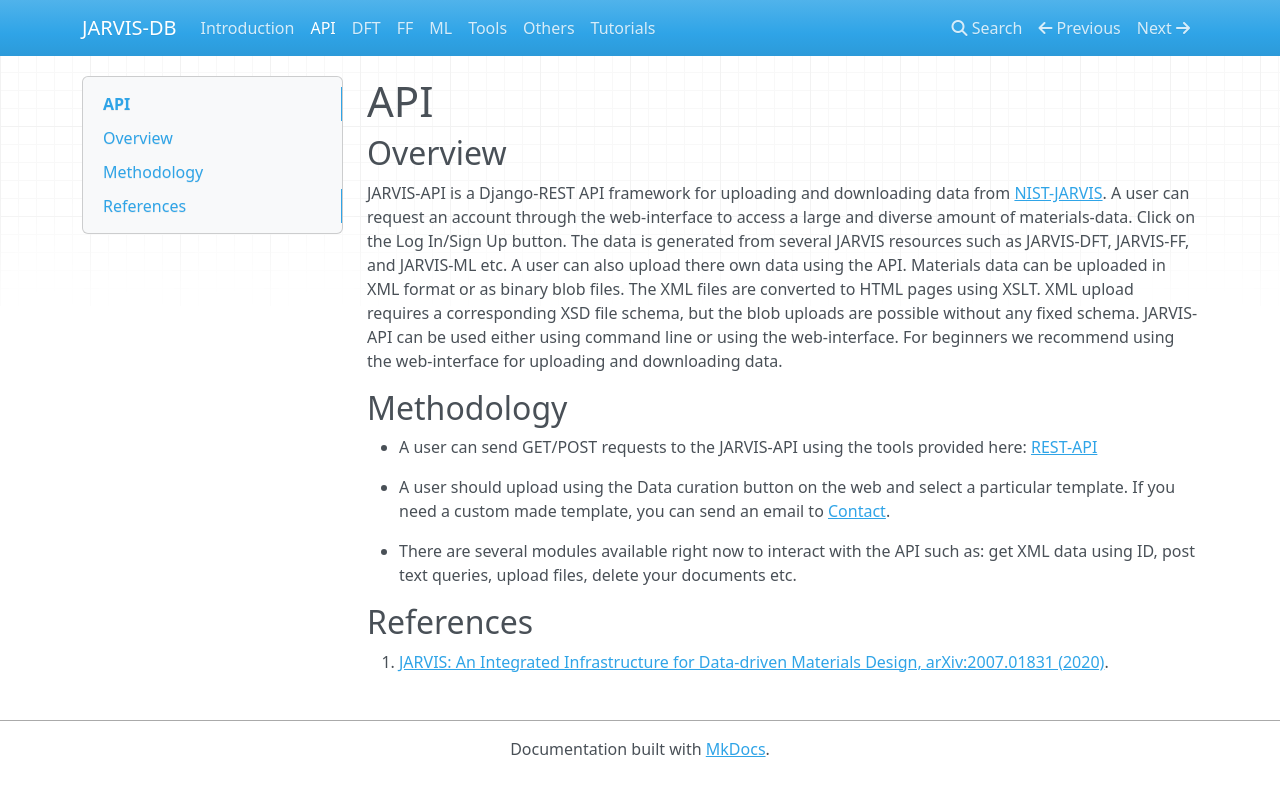
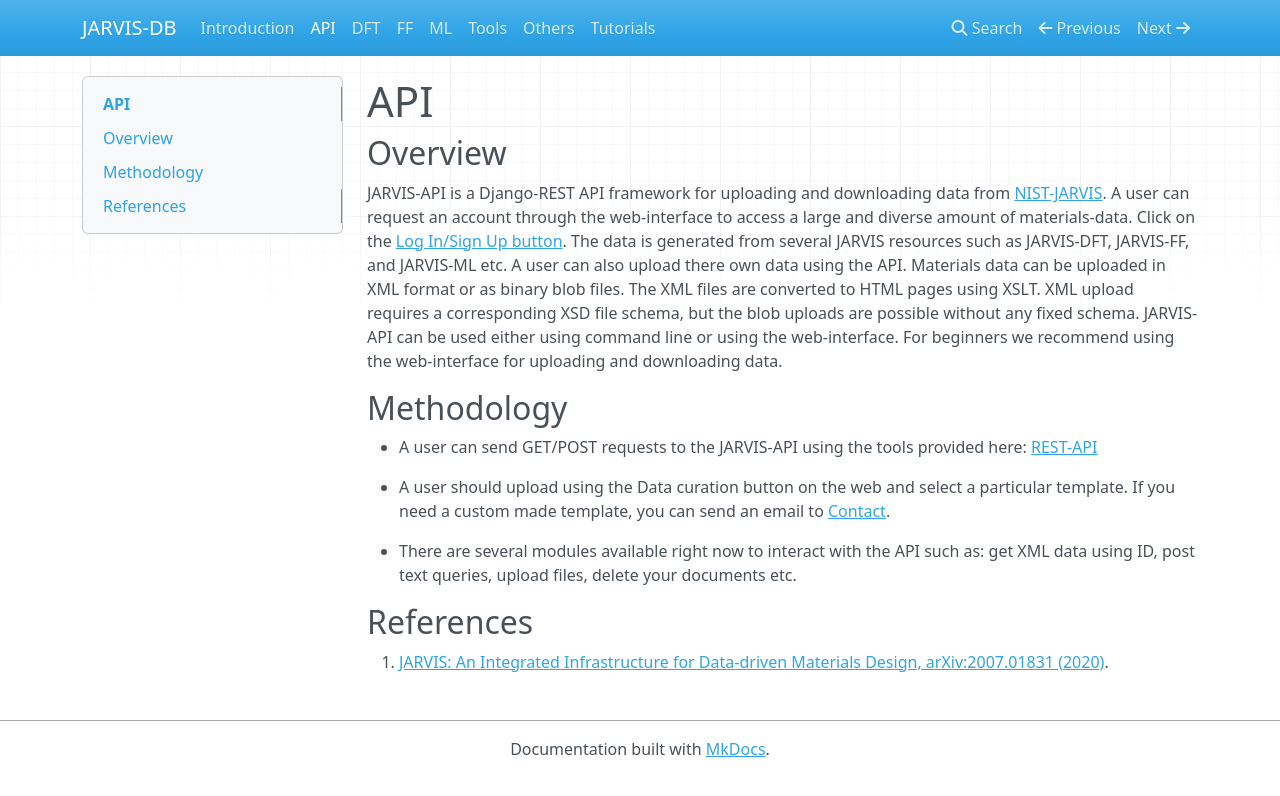
Before and after one commit to JARVIS-Materials-Design/dbdocs, an MkDocs documentation site: the page built from docs/jarvisapi.md, in a window 1280 px wide. Shown: the top 796 px of the page. Built offline with MkDocs 1.6.1, drawn with Linux system fonts in a browser that asks for light colours; nearby versions of some CDN libraries; part of the change alters nothing that is shown.

```diff
--- a/docs/jarvisapi.md
+++ b/docs/jarvisapi.md
@@ -4,7 +4,7 @@
 
 JARVIS-API is a Django-REST API framework for uploading and downloading data from [NIST-JARVIS](https://jarvis.nist.gov/).
 A user can request an account through the web-interface to access a large and diverse amount of materials-data.
-Click on the Log In/Sign Up button. The data is generated from several JARVIS resources
+Click on the [Log In/Sign Up button](https://jarvis.nist.gov/login). The data is generated from several JARVIS resources
 such as JARVIS-DFT, JARVIS-FF, and JARVIS-ML etc. A user can also upload there own data using the API.
 Materials data can be uploaded in XML format or as binary blob files. The XML files are converted to HTML pages
 using XSLT. XML upload requires a corresponding XSD file schema, but the blob uploads are possible without any fixed schema.
```
